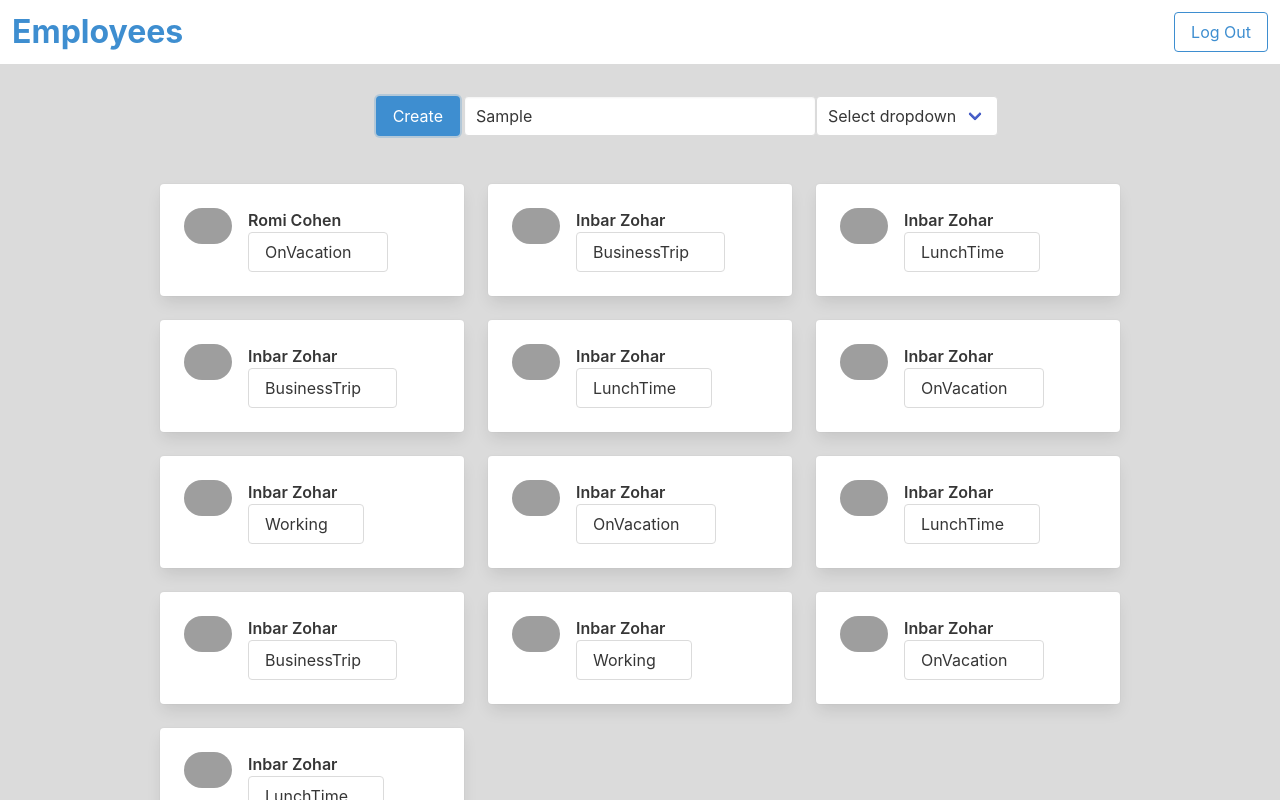
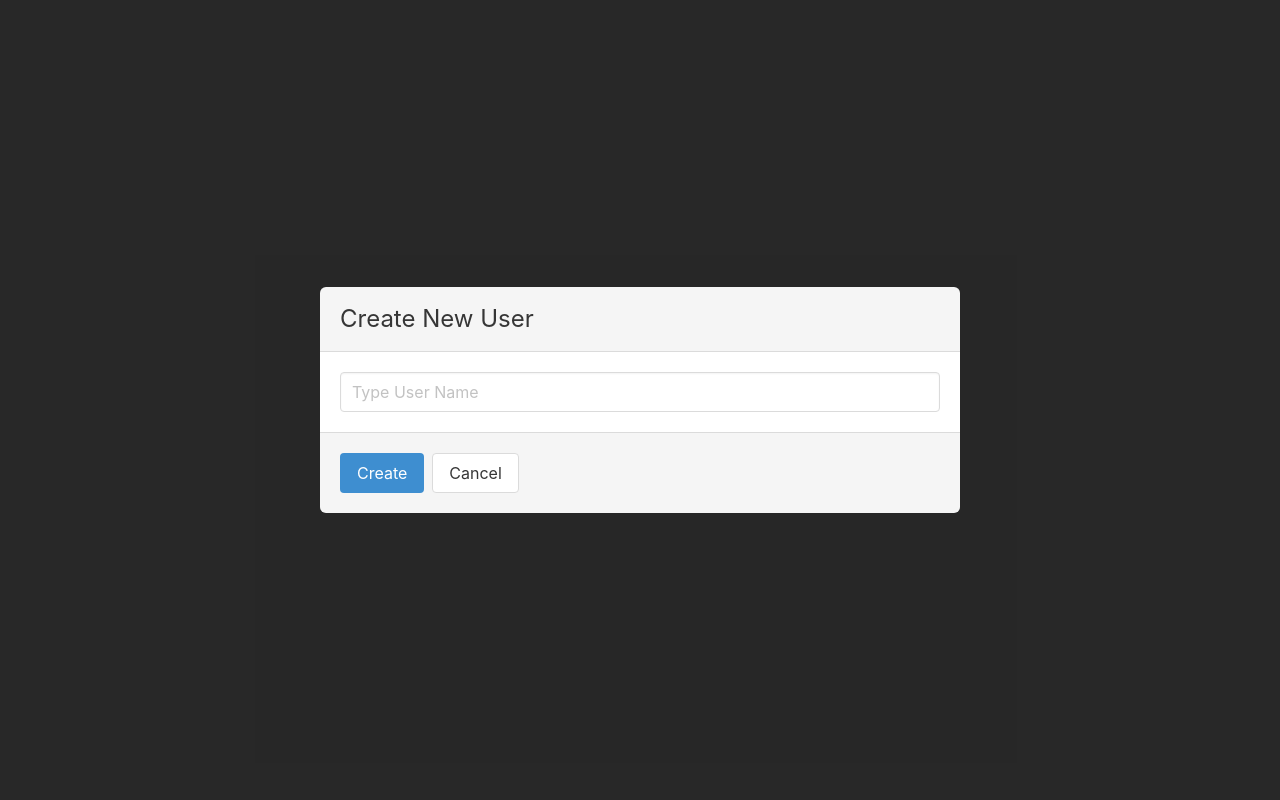
Before and after one commit to royshooshy/team8, a React (Create React App) app: page /employees-list in a window 1280 px wide. Both pictures are taken after typing "Sample" into the empty fields and a click on the button "Create". Shown: the top 800 px of the page. Built offline with nearby package versions, Linux system fonts and the light colour scheme; data requests are answered from the project's data file; grey boxes are pictures that could not be loaded.

Commit message:
add logic to filter component

```diff
--- a/db.json
+++ b/db.json
@@ -2,8 +2,8 @@
   "employees": [
     {
       "id": 1,
-      "name": "Romi Cohen",
-      "status": 2
+      "name": "Romi Cohenasdasdassdfadsfsdflsalkdjasldkjaslknaslfkdlcna,nalas,mcas,felkfn",
+      "status": 1
     },
     {
       "id": 2,
--- a/src/Component/list-filter/list-filter.tsx
+++ b/src/Component/list-filter/list-filter.tsx
@@ -1,21 +1,42 @@
-function ListFilter(props: any) {
-  // const [listItem, setListItem] = useState<IListItem>();
-  // const [isStatusDDOpen, toggleStatusDD] = useState<boolean>(false);
+import { useEffect, useState } from "react";
 
-  // useEffect(() => {
-  //   setListItem(props.data.item);
-  // }, [props]);
+const ListFilter = (props: any) => {
+  const [statuses, setStatuses] = useState<{ id: number; value: string }[]>([]);
+  const [isStatusDDOpen, toggleStatusDD] = useState<boolean>(false);
+  const [isModalOpen, toggleModal] = useState<boolean>(false);
+
+  useEffect(() => {
+    setStatuses([{ id: -1, value: "Select Status" }, ...props.data.statuses]);
+    // setStatuses(props.data.statuses);
+  }, [props]);
+
+  const onStatusSelectClick = (e: any) => {
+    const selectedStatus = statuses.find(
+      (s) => s.id === +e.target.selectedOptions[0].value
+    );
+  };
+  const onInputChange = (e: any) => {
+    console.log(e.target.value);
+
+    //props.data.onFilterChange({ selectedStatus });
+  };
+
   return (
     <>
-
       <div className="row columns is-centered is-gapless">
         <div className="column">
           <div className="buttons is-right">
-                <button className="button is-info">Create</button>
+            <button
+              onClick={() => toggleModal(!isModalOpen)}
+              className="button is-info"
+            >
+              Create
+            </button>
           </div>
         </div>
         <div className="column ">
           <input
+            onKeyUp={(value) => onInputChange(value)}
             className="input is-normal"
             type="text"
             placeholder="Type to search"
@@ -23,18 +44,49 @@ function ListFilter(props: any) {
         </div>
         <div className="column">
           <div className="select">
-                <select>
-                  <option>Select dropdown</option>
-                  <option>With options</option>
+            <select onChange={(e) => onStatusSelectClick(e)}>
+              {statuses.map((status: { id: number; value: string }) => (
+                <option value={status.id}>{status.value}</option>
+              ))}
             </select>
           </div>
         </div>
       </div>
 
-
-
+      <div className="container">
+        <div
+          className={`modal has-background-grey-lighter ${
+            !isModalOpen ? "" : "is-active"
+          }`}
+        >
+          <div className="modal-background"></div>
+          <div className="modal-content">
+            <div className="modal-card">
+              <header className="modal-card-head">
+                <p className="modal-card-title">Create New User</p>
+              </header>
+              <section className="modal-card-body">
+                <input
+                  className="input"
+                  type="text"
+                  placeholder="Type User Name"
+                />
+              </section>
+              <footer className="modal-card-foot">
+                <button className="button is-info">Create</button>
+                <button
+                  onClick={() => toggleModal(!isModalOpen)}
+                  className="button"
+                >
+                  Cancel
+                </button>
+              </footer>
+            </div>
+          </div>
+        </div>
+      </div>
     </>
   );
-}
+};
 
 export default ListFilter;
--- a/src/employees-list/employees-list.tsx
+++ b/src/employees-list/employees-list.tsx
@@ -12,6 +12,9 @@ import ListItemEdit from "../Component/list-item/list-item-edit";
 function EmployeesList() {
   const [employees, setEmployees] = useState<IEmployee[]>([]);
   const [listItems, setListItems] = useState<IListItem[]>([]);
+  const [empStatuses, setEmpStatuses] = useState<
+    { id: number; value: string }[]
+  >([]);
   useEffect(() => {
     const getEmployyees = axios.get<IEmployee[]>(
       `${configData.SERVER_URL}/employees`
@@ -22,7 +25,6 @@ function EmployeesList() {
     Promise.all([getEmployyees, getEmployeeStatuses]).then(
       ([employees, statuses]) => {
         setEmployees(employees.data);
-
         setListItems(
           employees.data.map((emp) => {
             return {
@@ -36,20 +38,38 @@ function EmployeesList() {
             };
           })
         );
+
+        setEmpStatuses(
+          statuses.data.map((s) => {
+            return { id: s.id, value: s.value };
+          })
+        );
       }
     );
   }, []);
 
-  const handleStatusChange = (data: IListItem) => {
+  const handleEmpStatusChange = (data: IListItem) => {
     const getEmployyees = axios.patch<any>(
       `${configData.SERVER_URL}/employees/${data.id}`,
       { status: data.selectedState }
     );
     getEmployyees.then((data) => {});
   };
+
+  const handleFilterChange = (data: { id: number; value: string }) => {
+
+  };
+  const handleCreateUser = (data: IListItem) => {
+
+  };
+
   return (
     <>
-      <nav className="navbar is-fixed-top" role="navigation" aria-label="main navigation">
+      <nav
+        className="navbar is-fixed-top"
+        role="navigation"
+        aria-label="main navigation"
+      >
         <div className="navbar-start">
           <div className="navbar-item">
             <div className="is-family-primary has-text-weight-bold has-text-info is-size-3">
@@ -68,33 +88,24 @@ function EmployeesList() {
       <div className="has-background-grey-lighter">
         <div className="container">
           <div className="section mt-6">
-        <ListFilter></ListFilter>
+            <ListFilter
+              data={{
+                statuses: [...empStatuses],
+                onFilterChange: handleFilterChange,
+                onCreateUser: handleCreateUser,
+              }}
+            ></ListFilter>
           </div>
         </div>
         <div className="container pt-0">
           <div className="section pt-0">
             <List
-          data={{ items: [...listItems], onStatusChange: handleStatusChange }}
+              data={{
+                items: [...listItems],
+                onStatusChange: handleEmpStatusChange,
+              }}
             ></List>
           </div>
-        </div>
-      </div>
-
-
-      <div className="modal  has-background-grey-lighter">
-  <div className="modal-background"></div>
-  <div className="modal-card">
-    <header className="modal-card-head">
-      <p className="modal-card-title">Create New User</p>
-      <button className="delete" aria-label="close"></button>
-    </header>
-    <section className="modal-card-body">
-
-    </section>
-    <footer className="modal-card-foot">
-      <button className="button is-info">Create</button>
-      <button className="button">Cancel</button>
-    </footer>
         </div>
       </div>
     </>
```
Lines whose indentation alone changed are shown as unchanged.
